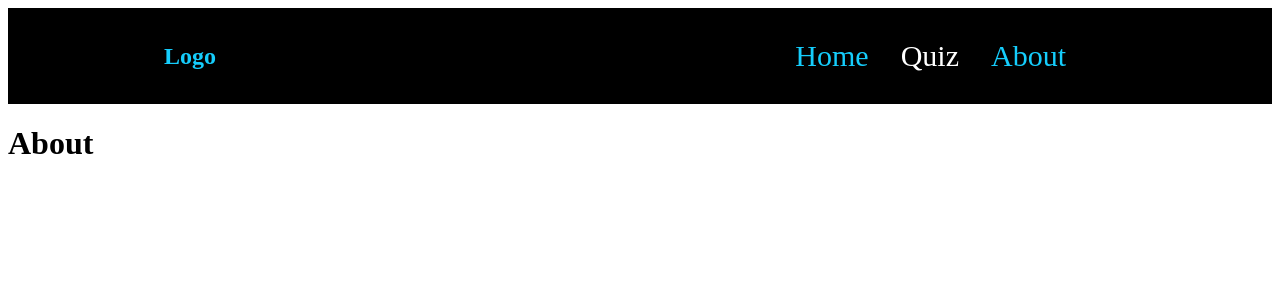
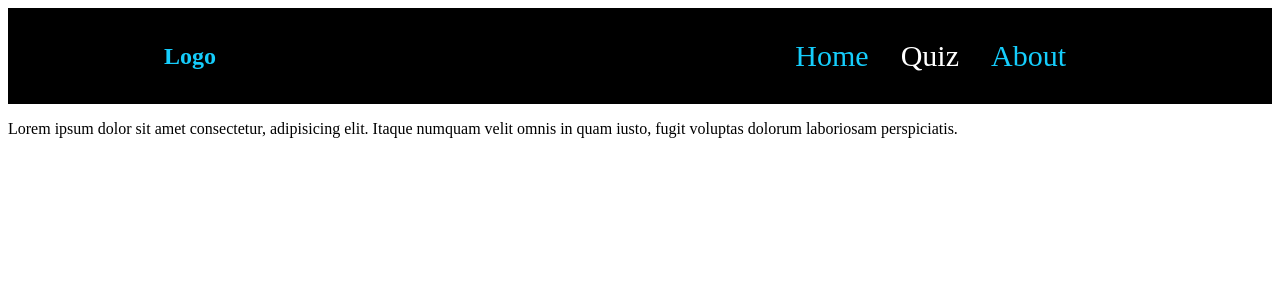
Before and after one commit to andydangit/React-Quiz-App, a React (Create React App) app: page /about in a window 1280 px wide. Shown: the top 300 px of the page. Built offline with nearby package versions, Linux system fonts and the light colour scheme.

Commit message:
add random text to About page

```diff
--- a/src/Pages/About/About.jsx
+++ b/src/Pages/About/About.jsx
@@ -3,7 +3,7 @@ import React from 'react';
 const About = () => {
     return (
         <div>
-            <h1> About </h1>
+            <p> Lorem ipsum dolor sit amet consectetur, adipisicing elit. Itaque numquam velit omnis in quam iusto, fugit voluptas dolorum laboriosam perspiciatis.</p>
         </div>
     );
 };
```
